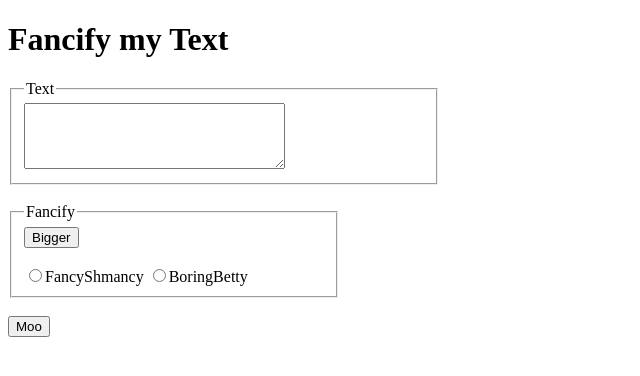
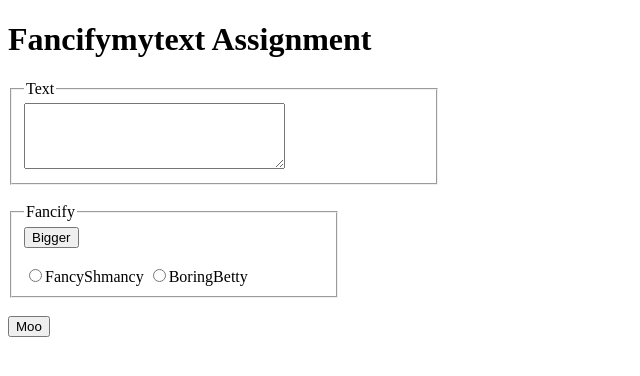
Before and after one commit to Bunphengchhay/pencefancifymytext.github.io, a plain HTML site: page index.html in a window 1280 px wide. Shown: the whole page, without its empty margins (0-640 px from the left). Drawn offline with Linux system fonts and the light colour scheme.

Commit message:
initial commit

```diff
--- a/index.html
+++ b/index.html
@@ -11,7 +11,7 @@
 	</head>
 
 	<body>
-		<h1>Fancify my Text</h1>
+		<h1>Fancifymytext Assignment</h1>
 
 		<!-- Your UI controls go here -->
 		<fieldset style="width: 400px;">
```
